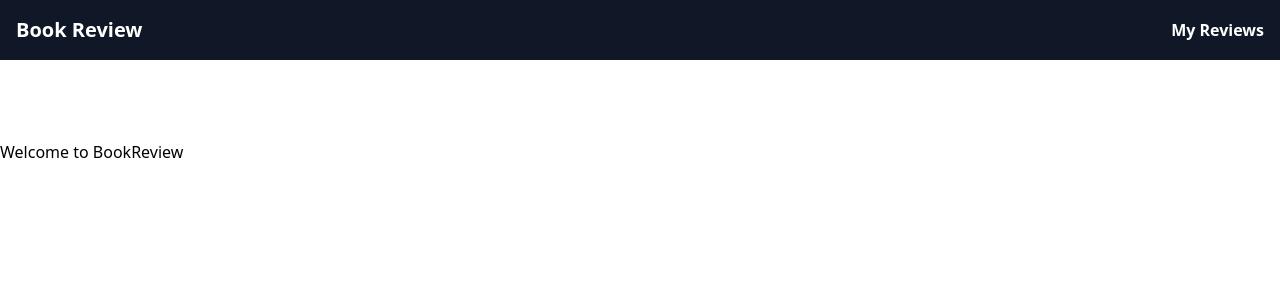
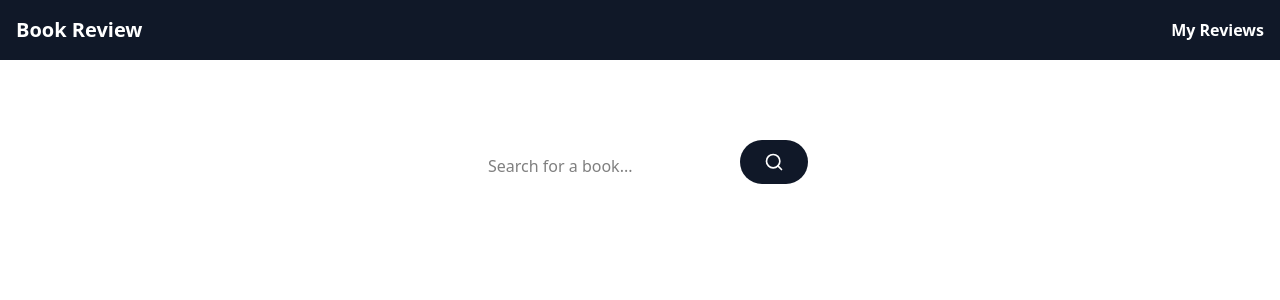
Before and after one commit to PhilipDimitriadis/Book-Review-Project, a React (Vite) app: page / in a window 1280 px wide. Shown: the top 300 px of the page. Built offline with nearby package versions, Linux system fonts and the light colour scheme.

Commit message:
feat: main styling and function

```diff
--- a/src/pages/Home.tsx
+++ b/src/pages/Home.tsx
@@ -1,7 +1,82 @@
+import {useState} from "react";
+import {SearchIcon} from "lucide-react";
+
 const Home= () => {
+    const [search, setSearch] = useState("");
+    const [error, setError] = useState<string | null>(null);
+    const [loading, setLoading] = useState<boolean>(false);
+    // const [books, setBooks] = useState([]);
+
+    const handleSearch = async (e: React.FormEvent<HTMLFormElement>): Promise<void> => {
+        e.preventDefault();
+        if(!search.trim()) {
+            setError("Please enter a valid search");
+            return;
+        }
+        setLoading(true);
+
+        try {
+            // const searchResults = await searchBooks(search)
+            // setBooks(searchResults)
+            setError(null)
+        } catch (error) {
+            console.log(error)
+            if (error instanceof Error) {
+                setError(error.message);
+            } else {
+                setError("Error loading the book...");
+            }
+        } finally{
+            setLoading(false)
+        }
+
+        setSearch("")
+    };
+
     return (
         <>
-            <h1>Welcome to BookReview</h1>
+            <div className="content-center text-center">
+                <form onSubmit={handleSearch} className="search-form">
+                    <input
+                        type="text"
+                        placeholder="Search for a book..."
+                        className=" px-4 py-3 text-base border-gray-50 rounded-full w-64 mr-3 outline-none focus:outline-none focus:ring-2"
+                        value={search}
+                        onChange={(e) => setSearch(e.target.value)}
+                    />
+                    <button
+                        onClick={() => setSearch("")}
+                        type="submit"
+                        disabled={loading || !search.trim()}
+                        className="px-6 py-3 text-base bg-red-400 text-white border-none rounded-full cursor-pointer transition-colors duration-300 hover:bg-red-500 disabled:bg-gray-900"
+                    >
+                        <SearchIcon className="w-5 h-5 text-white" />
+                    </button>
+                        {error && (
+                            <p className="text-red-500 text-sm mt-1">{error}</p>
+                        )}
+                </form>
+
+                <div>
+                    {loading ? (
+                        <div className="flex justify-center items-center py-12">
+                            <div className="animate-spin rounded-full h-12 w-12 border-t-2 border-b-2 border-red-500"></div>
+                        </div>
+                    ) : (
+                        <div className="grid grid-cols-1 sm:grid-cols-2 lg:grid-cols-3 gap-6">
+                            {/* {books.map((book) => (
+              <BookCard key={book.id} book={book} />
+            ))} */}
+                            {/* Placeholder for empty state */}
+                            {!loading && (
+                                <p className="text-gray-500 text-center col-span-full">
+                                    {search ? "No results found" : ""}
+                                </p>
+                            )}
+                        </div>
+                    )}
+                </div>
+            </div>
         </>
     )
 }
```
